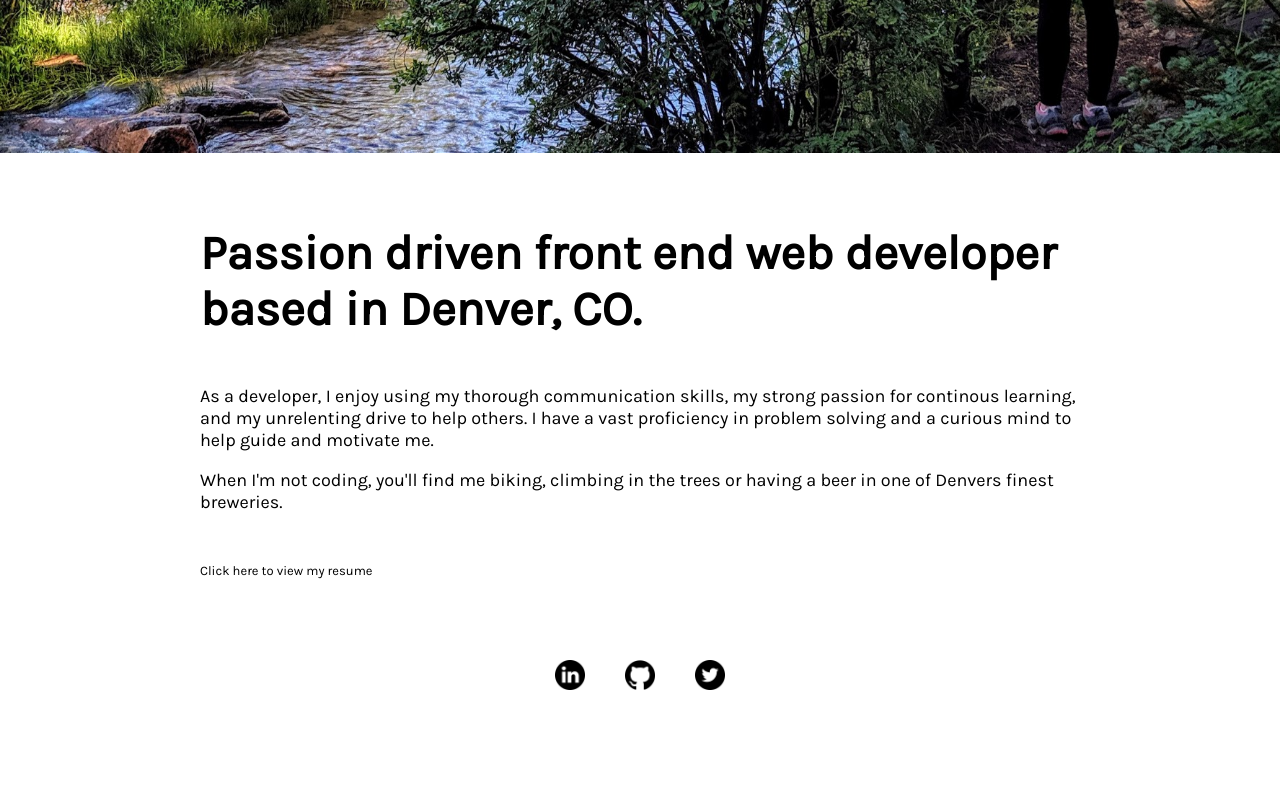
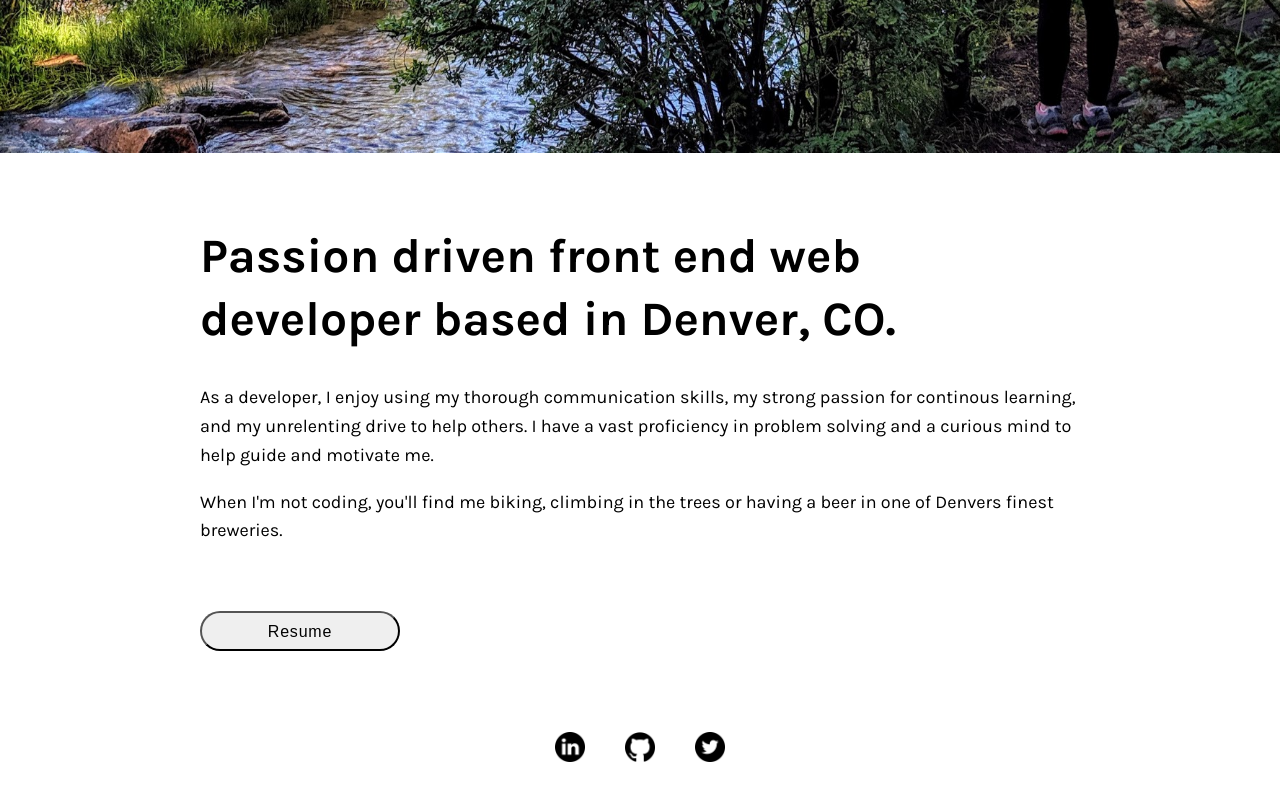
Before and after one commit to kaylalarson1990/Portfolio, a React (Create React App) app: page /about in a window 1280 px wide. Shown: the part 424-1224 px from the top of the page. Before the commit the page ends 1158 px from the top, so only its background shows below. Built offline with nearby package versions, Linux system fonts and the light colour scheme.

Commit message:
Final styling changes

```diff
--- a/src/About.jsx
+++ b/src/About.jsx
@@ -32,7 +32,7 @@ const About = () => {
             </p>
           </p>
           <a href="https://drive.google.com/open?id=1qOOAfXzKhZhcy7Qj_HTiwV04TRfLapCB" target="blank" className="cv">
-            <p className="cv">Click here to view my resume</p>
+            <button className="cv">Resume</button>
           </a>
         </article>
       </section>
--- a/src/HomePage.jsx
+++ b/src/HomePage.jsx
@@ -4,8 +4,10 @@ import green from "./images/green-power.png";
 const HomePage = () => {
   return (
     <section className="home">
-      <h1>Hi! I'm Kay</h1>
-      <img src={green} alt="green power icon" className="green-power-icon" />
+      <h1>
+        Hi! I'm Kay
+        <img src={green} alt="green power icon" className="green-power-icon" />
+      </h1>
       <p className="homepage-text">
         An adventurous front end dev who focuses on writing clean & efficient
         code.
--- a/src/index.css
+++ b/src/index.css
@@ -1,4 +1,4 @@
-@import url("https://fonts.googleapis.com/css?family=Karla&display=swap");
+@import url('https://fonts.googleapis.com/css?family=Karla:400,400i,700,700i&display=swap');
 
 * {
   box-sizing: border-box;
@@ -25,8 +25,10 @@ h1 {
 }
 
 .homepage-text {
-  font-size: 18px;
+  font-size: 28px;
   margin: 20px;
+  color: #767676;
+  font-style: italic;
 }
 
 .active {
@@ -51,6 +53,7 @@ nav ul li a {
   line-height: 3em;
   padding: 0.5em 0.8em;
   text-decoration: none;
+  letter-spacing: 0.05em;
 }
 
 nav ul li a:hover {
@@ -125,6 +128,7 @@ nav ul li:first-child {
 
 h3 {
   font-size: 48px;
+  margin-bottom: 32px;
 }
 
 h4 {
@@ -133,19 +137,9 @@ h4 {
 
 p {
   font-size: 18px;
-  font-weight: 300;
+  line-height: 1.6em;
 }
 
-.cv {
-  font-size: 13px;
-  margin-top: 50px;
-  text-decoration: none;
-  color: black;
-}
-
-.cv:hover {
-  color: #48cd92;
-}
 
 .icon {
   width: 30px;
@@ -177,6 +171,7 @@ p {
 .aboutme-text {
   margin: 10px 40px;
   font-size: 18px;
+  line-height: 3.5em;
   text-align: left;
 }
 
@@ -184,6 +179,24 @@ p {
   font-size: 12px;
   margin-top: 30px;
 }
+
+button {
+  border-radius: 30px;
+  letter-spacing: .05em;
+  padding: 10px;
+  height: 40px;
+  width: 200px;
+  font-size: 16px;
+  margin-top: 48px;
+}
+
+button:hover {
+  background-color:#48cd92;
+  border: none;
+  color: white;
+}
+
+
 
 /* @media (hover: none) {
   .location-title {
@@ -231,7 +244,7 @@ p {
 @media (max-width: 400px) {
   nav ul li:first-child {
     margin-right: 0;
-    text-align: center
+    text-align: center;
   }
 
   nav ul {
```
